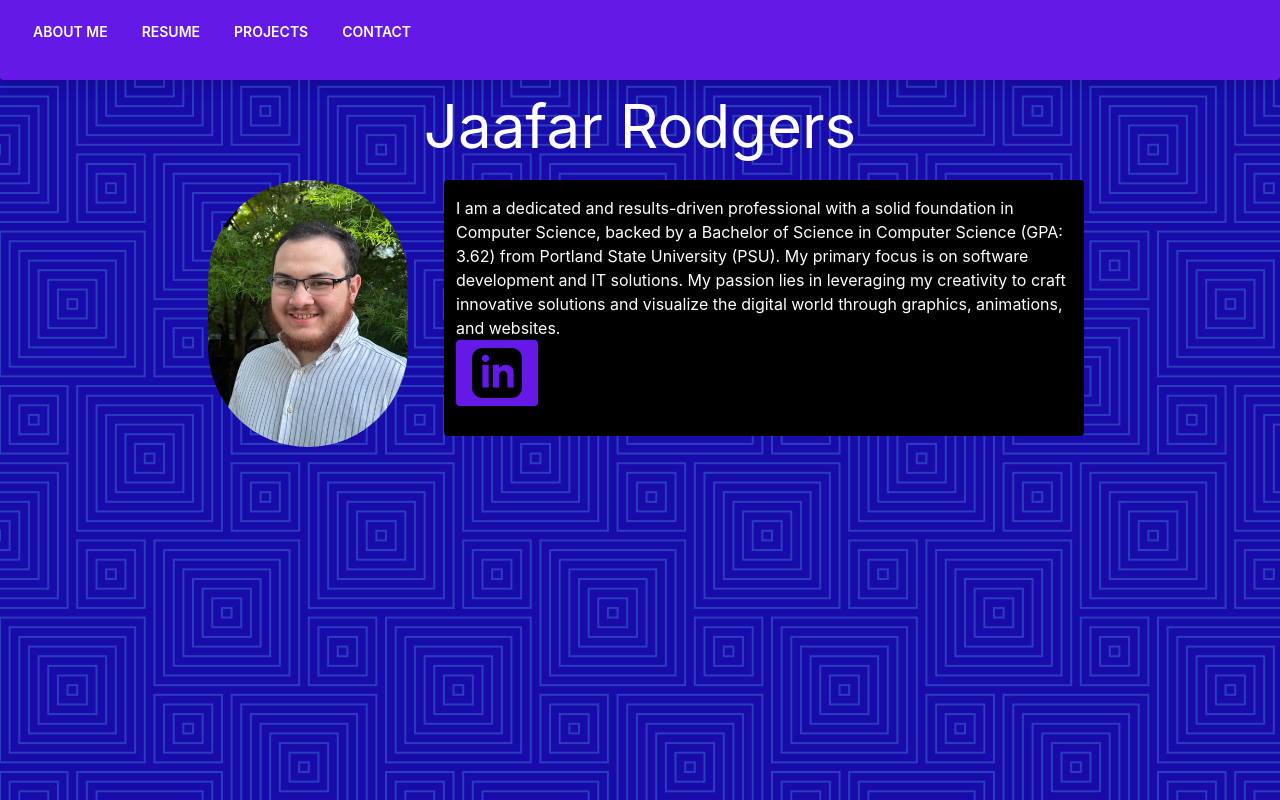
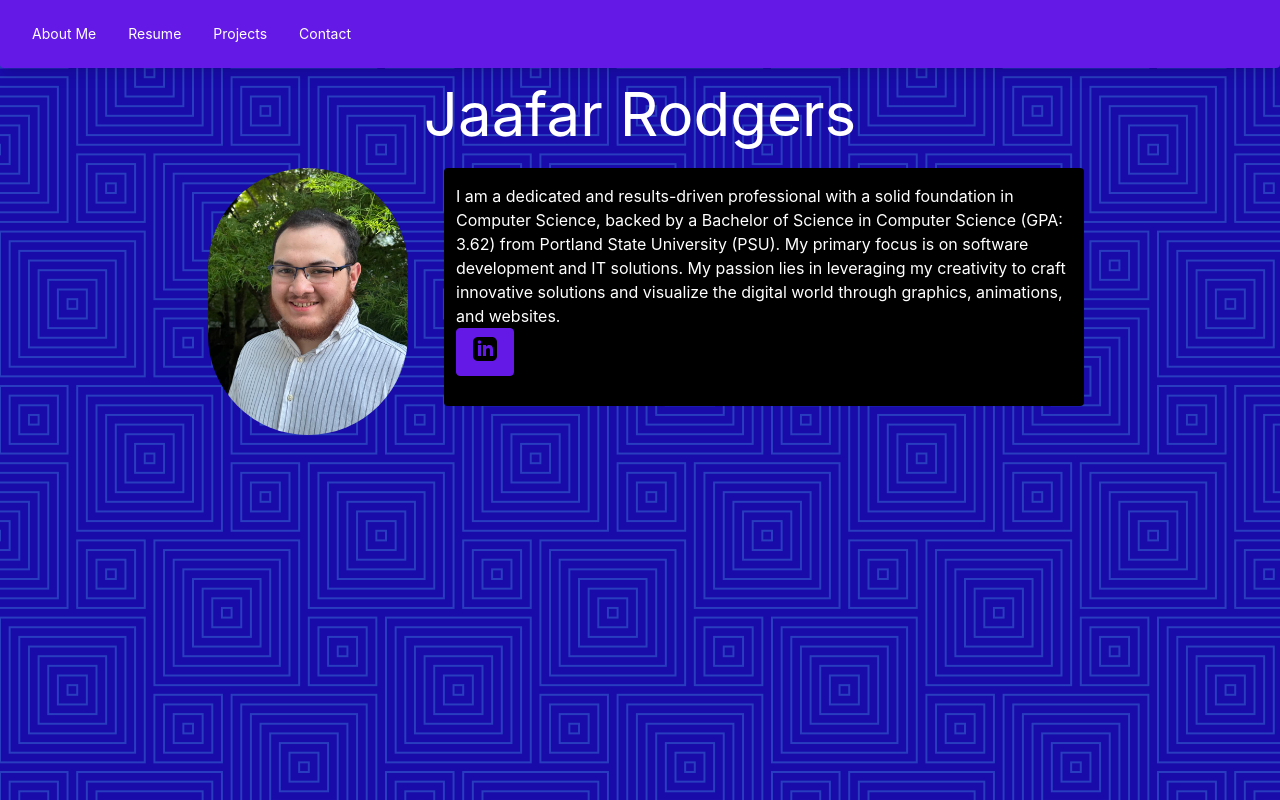
Before and after one commit to MrFiszbi1/Portfolio-Jaafar-Rodgers, a React (Vite) app in the folder vite-project/: page / in a window 1280 px wide. Built offline with nearby package versions, Linux system fonts and the light colour scheme.

Commit message:
NavBar CSS fixed
NavBar CSS fixed once again

```diff
--- a/vite-project/src/assets/css/NavBar.css
+++ b/vite-project/src/assets/css/NavBar.css
@@ -1,3 +1,4 @@
-.navBarButton {
-  @apply btn btn-primary;
+.navBarItem {
+  display: flex;
+  align-items: center;
 }
--- a/vite-project/src/components/INButton.tsx
+++ b/vite-project/src/components/INButton.tsx
@@ -3,12 +3,13 @@ export function INButton() {
         <a href="https://www.linkedin.com/in/jaafar-rodgers/"
         target="_blank"
         rel="noopener noreferrer"
-        className="bg-primary hover:bg-blue-700 text-white font-bold py-2 px-4 rounded inline-block">
+        className="btn btn-primary text-white font-bold py-2 px-4 rounded inline-block">
             <img
             src="/linkedin.svg"
             alt="Link to LinkedIn page"
-            width="50"
-            height="50"
+            width="100"
+            height="100"
+            className="w-fit"
             />
         </a>
     );
--- a/vite-project/src/components/NavBar.tsx
+++ b/vite-project/src/components/NavBar.tsx
@@ -6,11 +6,19 @@ export function NavBar() {
 		<nav className="bg-primary rounded-b shadow-lg mb-4">
 		<div className="navbar">
 		  <div className="navbar-left">
-					<ul className="menu menu-horizontal flex flex-row">
-						<li><Link to="/" className="navBarButton">About Me</Link></li>
-						<li><Link to="/Resume" className="navBarButton">Resume</Link></li>
-						<li><Link to="/Projects" className="navBarButton">Projects</Link></li>
-						<li><Link to="/Contact" className="navBarButton">Contact</Link></li>
+			<ul className="menu menu-horizontal flex flex-wrap">
+			  <li className="navBarItem">
+				<Link to="/">About Me</Link>
+			  </li>
+			  <li className="navBarItem">
+				<Link to="/Resume">Resume</Link>
+			  </li>
+			  <li className="navBarItem">
+				<Link to="/Projects">Projects</Link>
+			  </li>
+			  <li className="navBarItem">
+				<Link to="/Contact">Contact</Link>
+			  </li>
 			</ul>
 		  </div>
 		</div>
```
Lines whose indentation alone changed are shown as unchanged.
